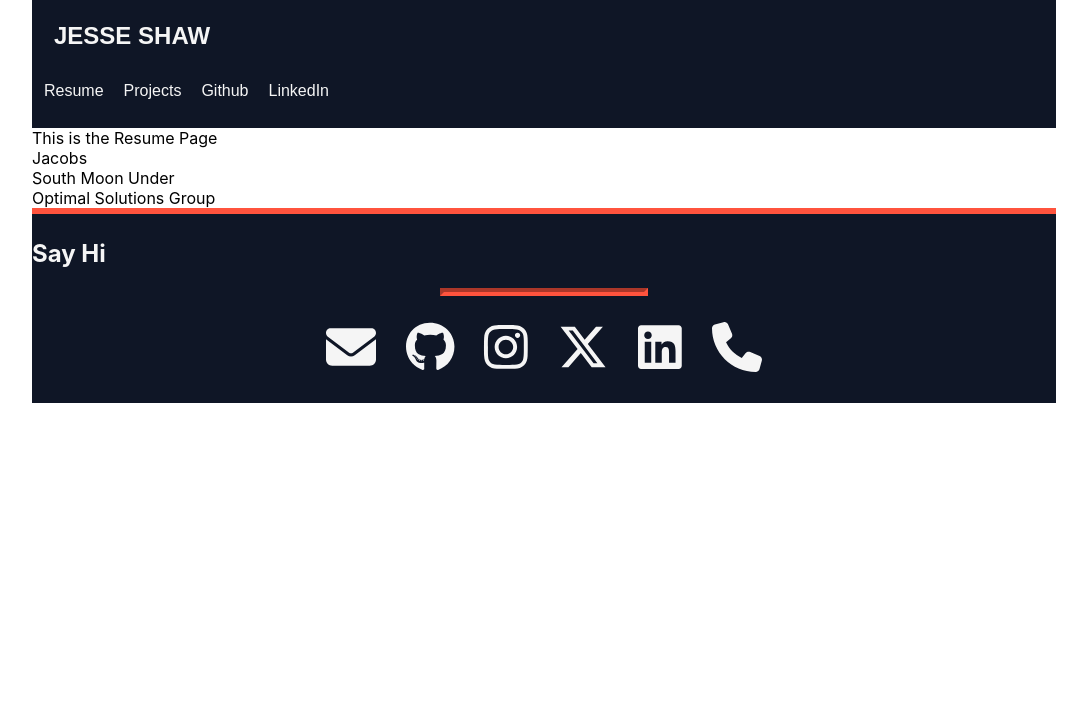
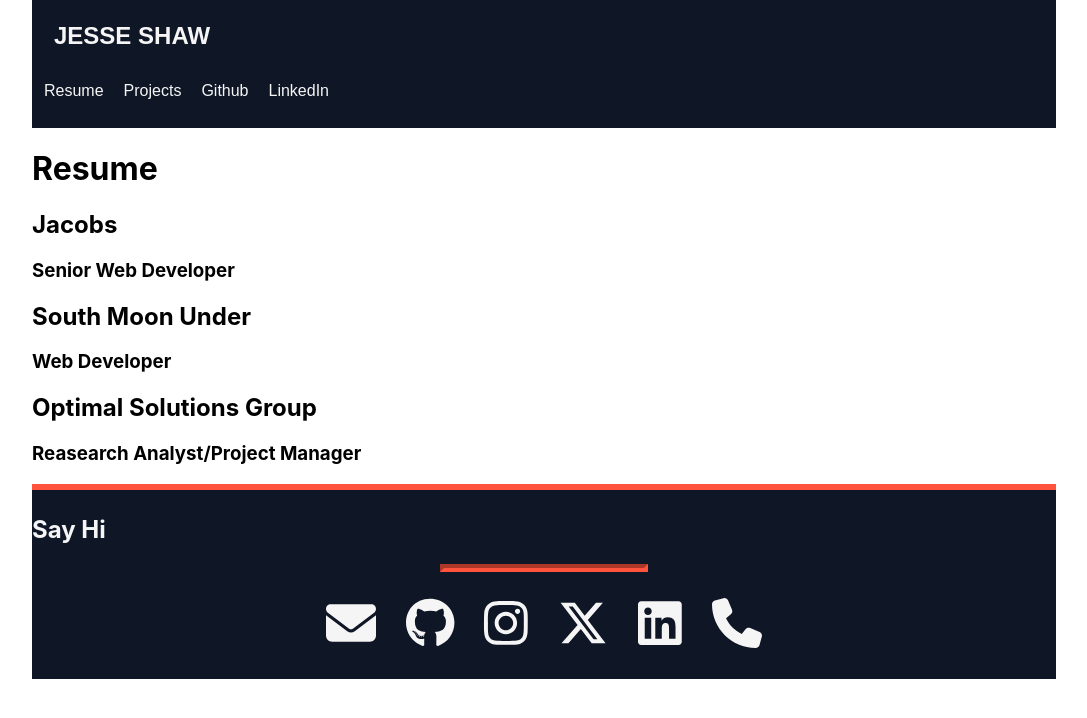
Before and after one commit to JesseShawCodes/portfolio, a React (Create React App) app: page /resume in a window 1280 px wide. Shown: the top 718 px of the page, without its empty margins (96-1183 px from the left). Built offline with nearby package versions, Linux system fonts and the light colour scheme.

Commit message:
Resume page updates

```diff
--- a/src/components/resume/resume.js
+++ b/src/components/resume/resume.js
@@ -7,14 +7,15 @@ export default function Landing(props) {
   console.log(props)
   return (
       <>
-      <div>
-        This is the Resume Page
-      </div>
+      <h1>
+        Resume
+      </h1>
       <div>
         {
           props.content.map((item) =>
             <section>
-              {item.company}
+              <h2>{item.company}</h2>
+              <h3>{item.title}</h3>
             </section>
           )
         }
```
